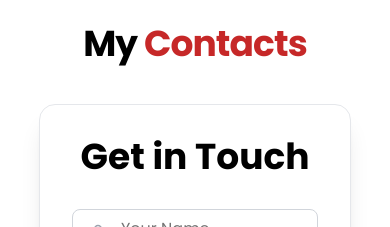
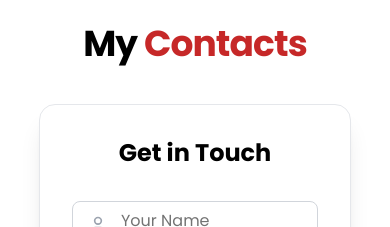
Before and after one commit to nauman331/Latest-Portfolio, a React (Vite) app: page / in a window 390 px wide. Shown: the part 5980-6207 px from the top of the page. Built offline with nearby package versions, Linux system fonts and the light colour scheme.

Commit message:
little short text

```diff
--- a/src/components/mycomponents/contactform.tsx
+++ b/src/components/mycomponents/contactform.tsx
@@ -58,7 +58,7 @@ const ContactForm = () => {
             animate={{ opacity: 1, y: 0 }}
             transition={{ duration: 0.5, ease: "easeOut" }}
         >
-            <h2 className="text-4xl font-extrabold mb-8 text-center md:text-left">
+            <h2 className="md:text-4xl text-2xl font-extrabold mb-8 text-center md:text-left">
                 Get in Touch
             </h2>
             <form onSubmit={sendEmail} className="flex flex-col gap-6">
```
